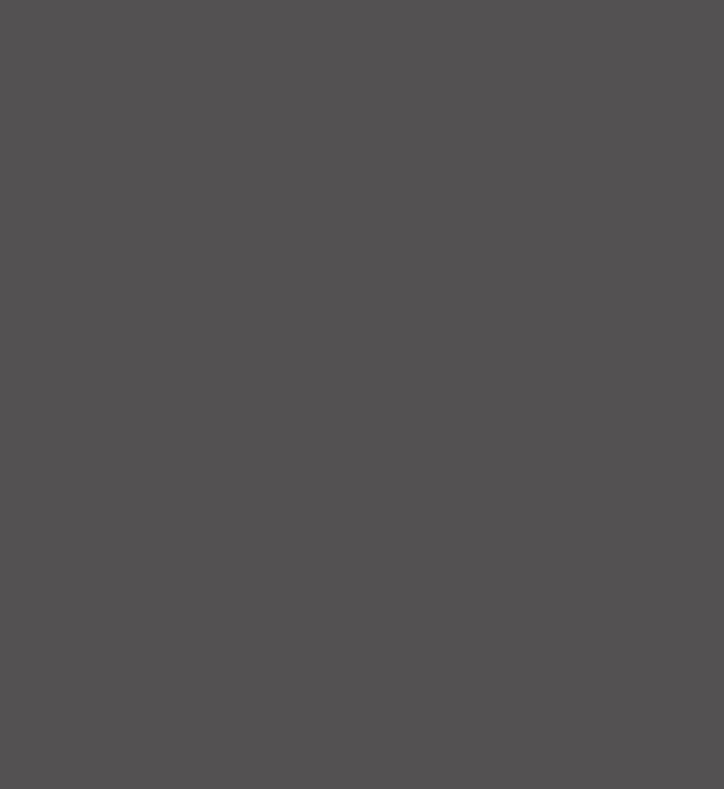
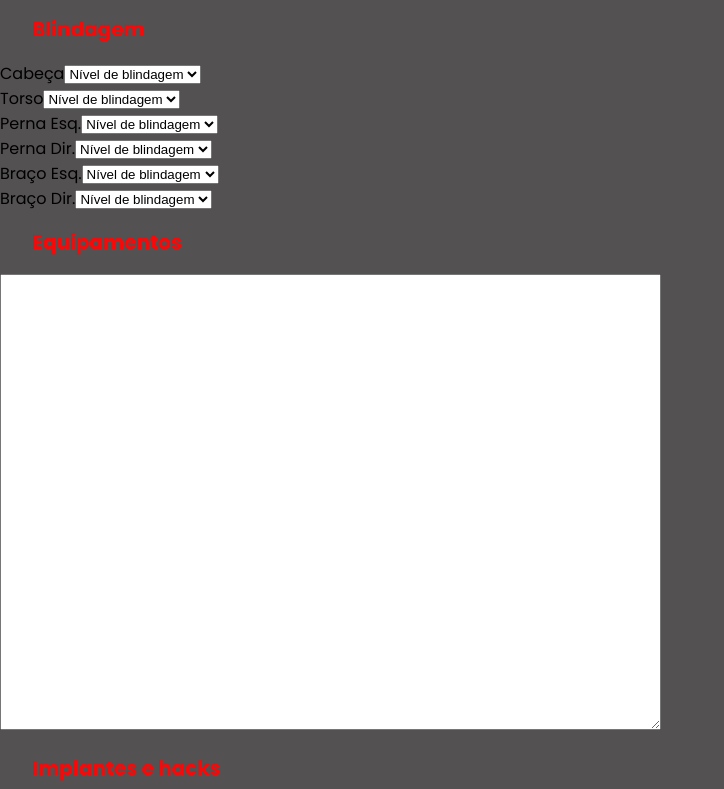
Before and after one commit to NicholasAntonio/ficha-rpg, a React (Create React App) app: page / in a window 1280 px wide. Shown: the part 1291-2080 px from the top of the page, without its empty margins (0-724 px from the left). Before the commit the page ends 1289 px from the top, so only its background shows below. Built offline with nearby package versions, Linux system fonts and the light colour scheme.

Commit message:
charEq + charArmor components without css

```diff
--- a/src/App.js
+++ b/src/App.js
@@ -5,6 +5,8 @@ import Attributes from "./components/attributes/attributes";
 import ImageUploader from "./components/characterImg/characterImg";
 import Skills from "./components/skills/skills";
 import RPGCharacterSheet from "./components/charStatus/charStatus";
+import CharArmor from "./components/charArmor/charArmor";
+import CharEquipment from "./components/charEquipment/charEquipment";
 
 function App() {
   return (
@@ -19,6 +21,10 @@ function App() {
       <Attributes />
       <Skills />
       <RPGCharacterSheet />
+      <CharArmor />
+      <CharEquipment title='Equipamentos'/>
+      <CharEquipment title='Implantes e hacks'/>
+      <CharEquipment title='Itens pessoais'/>
     </div>
   );
 }
--- /dev/null
+++ b/src/components/charArmor/charArmor.js
@@ -0,0 +1,182 @@
+import { useState, useEffect } from 'react';
+
+const CharArmor = () => {
+  const [selectedOption, setSelectedOption] = useState('');
+  const [selectedOption2, setSelectedOption2] = useState('');
+  const [selectedOption3, setSelectedOption3] = useState('');
+  const [selectedOption4, setSelectedOption4] = useState('');
+  const [selectedOption5, setSelectedOption5] = useState('');
+  const [selectedOption6, setSelectedOption6] = useState('');
+
+  useEffect(() => {
+    const storedSelectValue = localStorage.getItem('selectedOption');
+    if (storedSelectValue) {
+      setSelectedOption(storedSelectValue);
+    }
+
+    const storedSelectValue2 = localStorage.getItem('selectedOption2');
+    if (storedSelectValue2) {
+      setSelectedOption2(storedSelectValue2);
+    }
+
+    const storedSelectValue3 = localStorage.getItem('selectedOption3');
+    if (storedSelectValue3) {
+      setSelectedOption3(storedSelectValue3);
+    }
+
+    const storedSelectValue4 = localStorage.getItem('selectedOption4');
+    if (storedSelectValue4) {
+      setSelectedOption4(storedSelectValue4);
+    }
+
+    const storedSelectValue5 = localStorage.getItem('selectedOption5');
+    if (storedSelectValue5) {
+      setSelectedOption5(storedSelectValue5);
+    }
+
+    const storedSelectValue6 = localStorage.getItem('selectedOption6');
+    if (storedSelectValue6) {
+      setSelectedOption6(storedSelectValue6);
+    }
+  }, []);
+
+  useEffect(() => {
+    if (selectedOption) {
+      localStorage.setItem('selectedOption', selectedOption);
+    }
+  }, [selectedOption]);
+
+  useEffect(() => {
+    if (selectedOption2) {
+      localStorage.setItem('selectedOption2', selectedOption2);
+    }
+  }, [selectedOption2]);
+
+  useEffect(() => {
+    if (selectedOption3) {
+      localStorage.setItem('selectedOption3', selectedOption3);
+    }
+  }, [selectedOption3]);
+
+  useEffect(() => {
+    if (selectedOption4) {
+      localStorage.setItem('selectedOption4', selectedOption4);
+    }
+  }, [selectedOption4]);
+
+  useEffect(() => {
+    if (selectedOption5) {
+      localStorage.setItem('selectedOption5', selectedOption5);
+    }
+  }, [selectedOption5]);
+
+  useEffect(() => {
+    if (selectedOption6) {
+      localStorage.setItem('selectedOption6', selectedOption6);
+    }
+  }, [selectedOption6]);
+
+  const handleSelectChange = (event) => {
+    const selectedValue = event.target.value;
+    setSelectedOption(selectedValue);
+  };
+
+  const handleSelectChange2 = (event) => {
+    const selectedValue = event.target.value;
+    setSelectedOption2(selectedValue);
+  };
+
+  const handleSelectChange3 = (event) => {
+    const selectedValue = event.target.value;
+    setSelectedOption3(selectedValue);
+  };
+
+  const handleSelectChange4 = (event) => {
+    const selectedValue = event.target.value;
+    setSelectedOption4(selectedValue);
+  };
+
+  const handleSelectChange5 = (event) => {
+    const selectedValue = event.target.value;
+    setSelectedOption5(selectedValue);
+  };
+
+  const handleSelectChange6 = (event) => {
+    const selectedValue = event.target.value;
+    setSelectedOption6(selectedValue);
+  };
+
+  return (
+    <div>
+      <h2>Blindagem</h2>
+      <div>
+        <label> Cabeça
+        <select value={selectedOption} onChange={handleSelectChange}>
+          <option value="">Nível de blindagem</option>
+          <option value="opcao1">Nenhuma</option>
+          <option value="opcao2">Leve</option>
+          <option value="opcao3">Média</option>
+          <option value="opcao4">Alta</option>
+        </select>
+        </label>
+      </div>
+      <div>
+        <label> Torso
+        <select value={selectedOption2} onChange={handleSelectChange2}>
+          <option value="">Nível de blindagem</option>
+          <option value="opcao1">Nenhuma</option>
+          <option value="opcao2">Leve</option>
+          <option value="opcao3">Média</option>
+          <option value="opcao4">Alta</option>
+        </select>
+        </label>
+      </div>
+      <div>
+        <label> Perna Esq.
+        <select value={selectedOption3} onChange={handleSelectChange3}>
+          <option value="">Nível de blindagem</option>
+          <option value="opcao1">Nenhuma</option>
+          <option value="opcao2">Leve</option>
+          <option value="opcao3">Média</option>
+          <option value="opcao4">Alta</option>
+        </select>
+        </label>
+      </div>
+      <div>
+        <label> Perna Dir.
+        <select value={selectedOption4} onChange={handleSelectChange4}>
+          <option value="">Nível de blindagem</option>
+          <option value="opcao1">Nenhuma</option>
+          <option value="opcao2">Leve</option>
+          <option value="opcao3">Média</option>
+          <option value="opcao4">Alta</option>
+        </select>
+        </label>
+      </div>
+      <div>
+        <label> Braço Esq.
+        <select value={selectedOption5} onChange={handleSelectChange5}>
+          <option value="">Nível de blindagem</option>
+          <option value="opcao1">Nenhuma</option>
+          <option value="opcao2">Leve</option>
+          <option value="opcao3">Média</option>
+          <option value="opcao4">Alta</option>
+        </select>
+        </label>
+      </div>
+      <div>
+        <label> Braço Dir.
+        <select value={selectedOption6} onChange={handleSelectChange6}>
+          <option value="">Nível de blindagem</option>
+          <option value="opcao1">Nenhuma</option>
+          <option value="opcao2">Leve</option>
+          <option value="opcao3">Média</option>
+          <option value="opcao4">Alta</option>
+        </select>
+        </label>
+      </div>
+    </div>
+  );
+};
+
+export default CharArmor;
--- /dev/null
+++ b/src/components/charEquipment/charEquipment.js
@@ -0,0 +1,37 @@
+import React, { useState, useEffect } from 'react';
+
+const TextareaWithLocalStorage = ({ title }) => {
+  const [content, setContent] = useState('');
+
+  // Função para atualizar o estado do conteúdo quando o textarea muda
+  const handleTextareaChange = (event) => {
+    setContent(event.target.value);
+  };
+
+  // Efeito para carregar o conteúdo do localStorage ao montar o componente
+  useEffect(() => {
+    const savedContent = localStorage.getItem(title);
+    if (savedContent) {
+      setContent(savedContent);
+    }
+  }, [title]);
+
+  // Efeito para salvar o conteúdo no localStorage sempre que o conteúdo mudar
+  useEffect(() => {
+    localStorage.setItem(title, content);
+  }, [title, content]);
+
+  return (
+    <div>
+      <h2>{title}</h2>
+      <textarea
+        value={content}
+        onChange={handleTextareaChange}
+        rows={30}
+        cols={80}
+      />
+    </div>
+  );
+};
+
+export default TextareaWithLocalStorage;
--- a/src/components/skills/skills.js
+++ b/src/components/skills/skills.js
@@ -73,20 +73,20 @@ const skillList = [
 ];
 
 const Skills = () => {
-  const [skills, setPericias] = useState({});
+  const [skills, setSkills] = useState({});
 
   useEffect(() => {
     // Recuperar as perícias do localStorage ao montar o componente
     const storedSkills = localStorage.getItem('skills');
     if (storedSkills) {
-      setPericias(JSON.parse(storedSkills));
+      setSkills(JSON.parse(storedSkills));
     }
   }, []);
 
   const handleSkillChange = (skill, value) => {
     // Atualizar o estado das perícias e salvar no localStorage
     const updatedPericias = { ...skills, [skill]: value };
-    setPericias(updatedPericias);
+    setSkills(updatedPericias);
     localStorage.setItem('skills', JSON.stringify(updatedPericias));
   };
 
```
